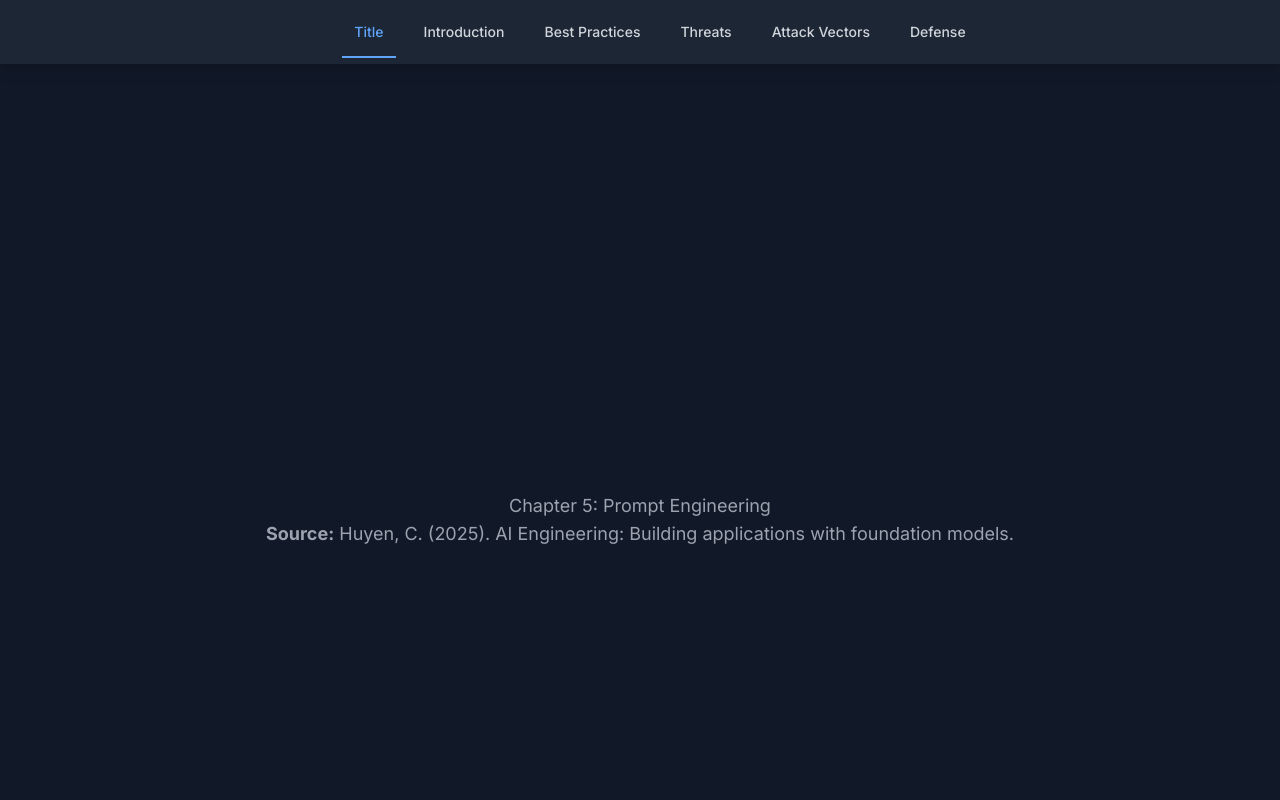
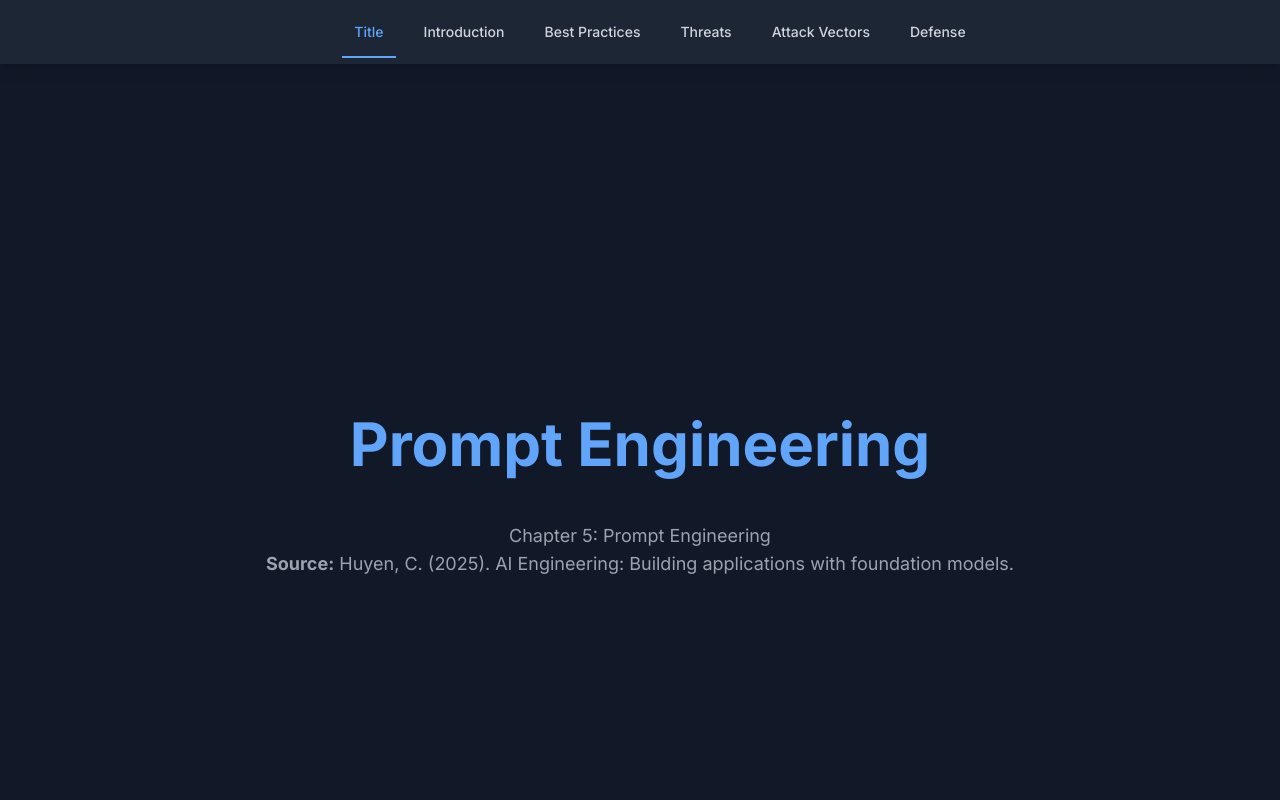
Before and after one commit to Antonio-Tresol/ai_engineering_lessons, a plain HTML site: page fifth_lesson.html in a window 1280 px wide. Shown: the top 800 px of the page. Drawn offline with nearby package versions, Linux system fonts and the light colour scheme.

Commit message:
add title

```diff
--- a/fifth_lesson.html
+++ b/fifth_lesson.html
@@ -75,12 +75,12 @@
     <main class="max-w-5xl mx-auto p-4 md:p-8">
         <!-- Section 1: Title -->
         <section id="section-1" class="min-h-screen flex flex-col items-center justify-center text-center py-20">
+            <h1 class="text-5xl md:text-6xl font-bold text-blue-400">Prompt Engineering</h1>
             <div class="mt-12 text-lg text-gray-400">
                 <p><strong></strong> Chapter 5: Prompt Engineering</p>
                 <p><strong>Source:</strong> Huyen, C. (2025). AI Engineering: Building applications with foundation models.</p>
             </div>
         </section>
-
         <!-- Section 2: Introduction -->
         <section id="section-2" class="py-20 border-t border-gray-700">
             <h2 class="text-3xl font-bold text-blue-400 mb-8">1. Introduction: The Art and Science of Prompting</h2>
```
